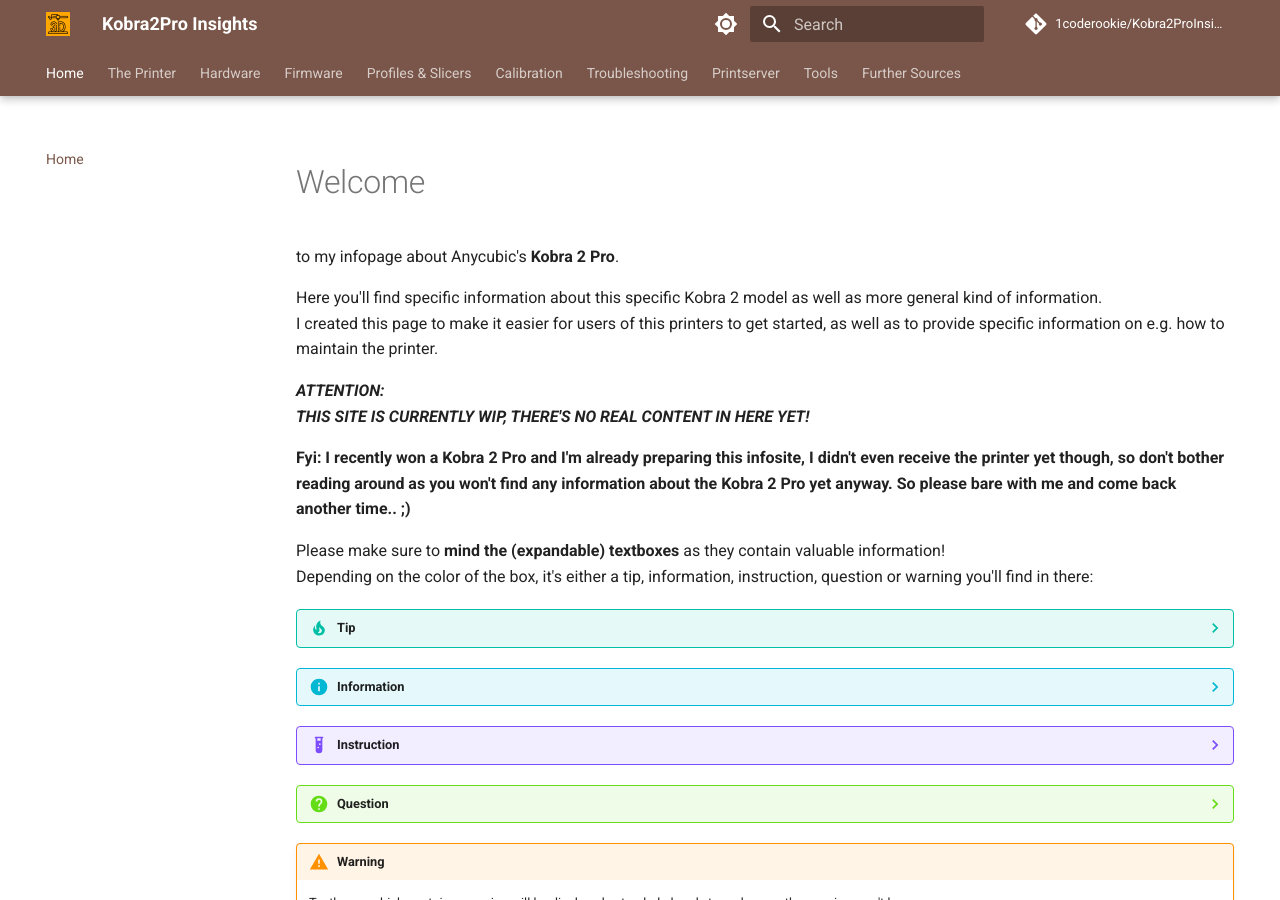
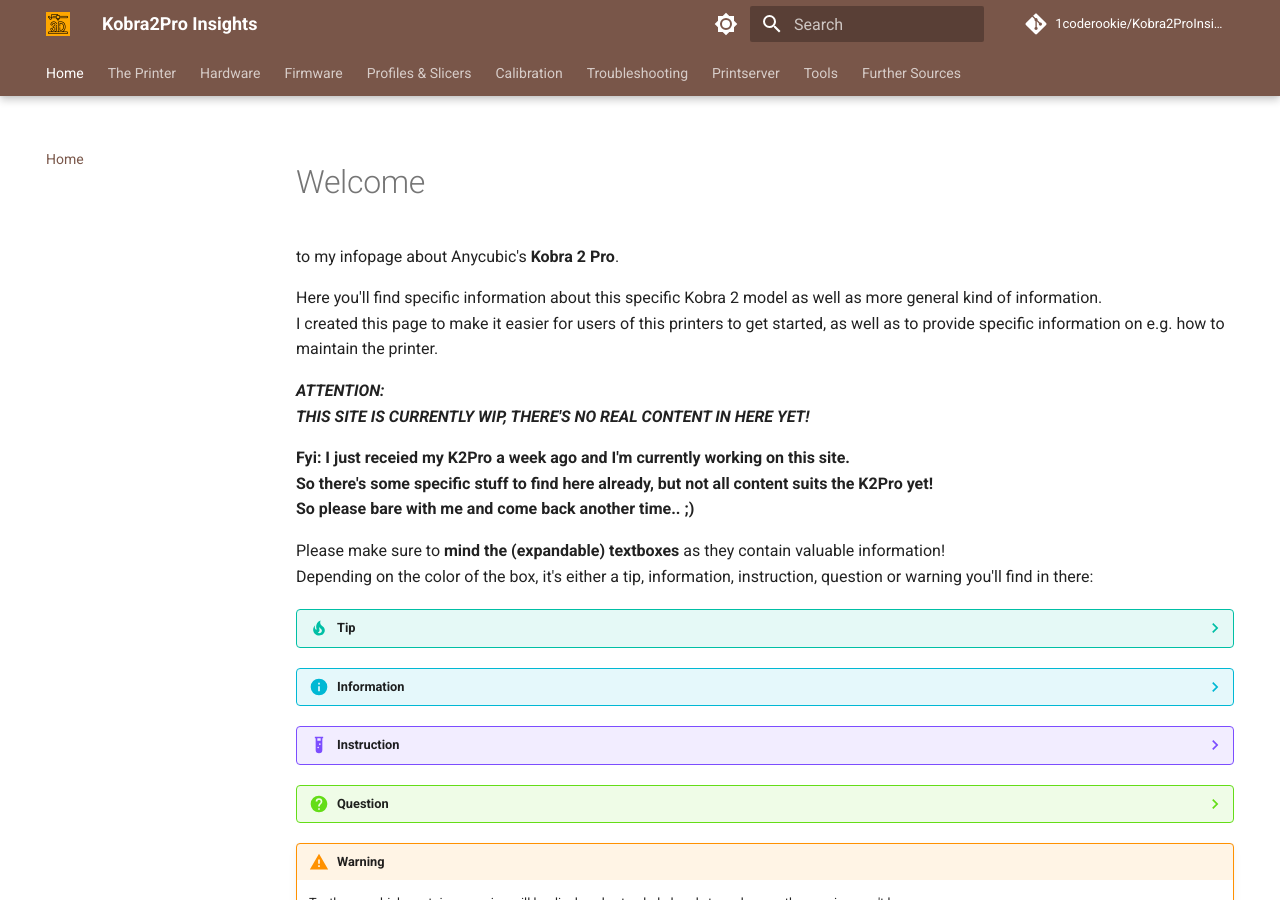
Before and after one commit to 1coderookie/Kobra2ProInsights, an MkDocs documentation site: the page built from docs/index.md, in a window 1280 px wide and 900 px high. Built offline with MkDocs 1.6.1 and Material for MkDocs 9.7.7, drawn with Linux system fonts in a browser that asks for light colours; comment, search, counter and statistics services are not loaded.

Commit message:
Update index.md

```diff
--- a/docs/index.md
+++ b/docs/index.md
@@ -9,7 +9,9 @@
 ***ATTENTION:***
 ***THIS SITE IS CURRENTLY WIP, THERE'S NO REAL CONTENT IN HERE YET!***
 
-**Fyi: I recently won a Kobra 2 Pro and I'm already preparing this infosite, I didn't even receive the printer yet though, so don't bother reading around as you won't find any information about the Kobra 2 Pro yet anyway. So please bare with me and come back another time.. ;)**
+**Fyi: I just receied my K2Pro a week ago and I'm currently working on this site.
+So there's some specific stuff to find here already, but not all content suits the K2Pro yet!
+So please bare with me and come back another time.. ;)**
 
 Please make sure to **mind the (expandable) textboxes** as they contain valuable information!
 Depending on the color of the box, it's either a tip, information, instruction, question or warning you'll find in there:
```
